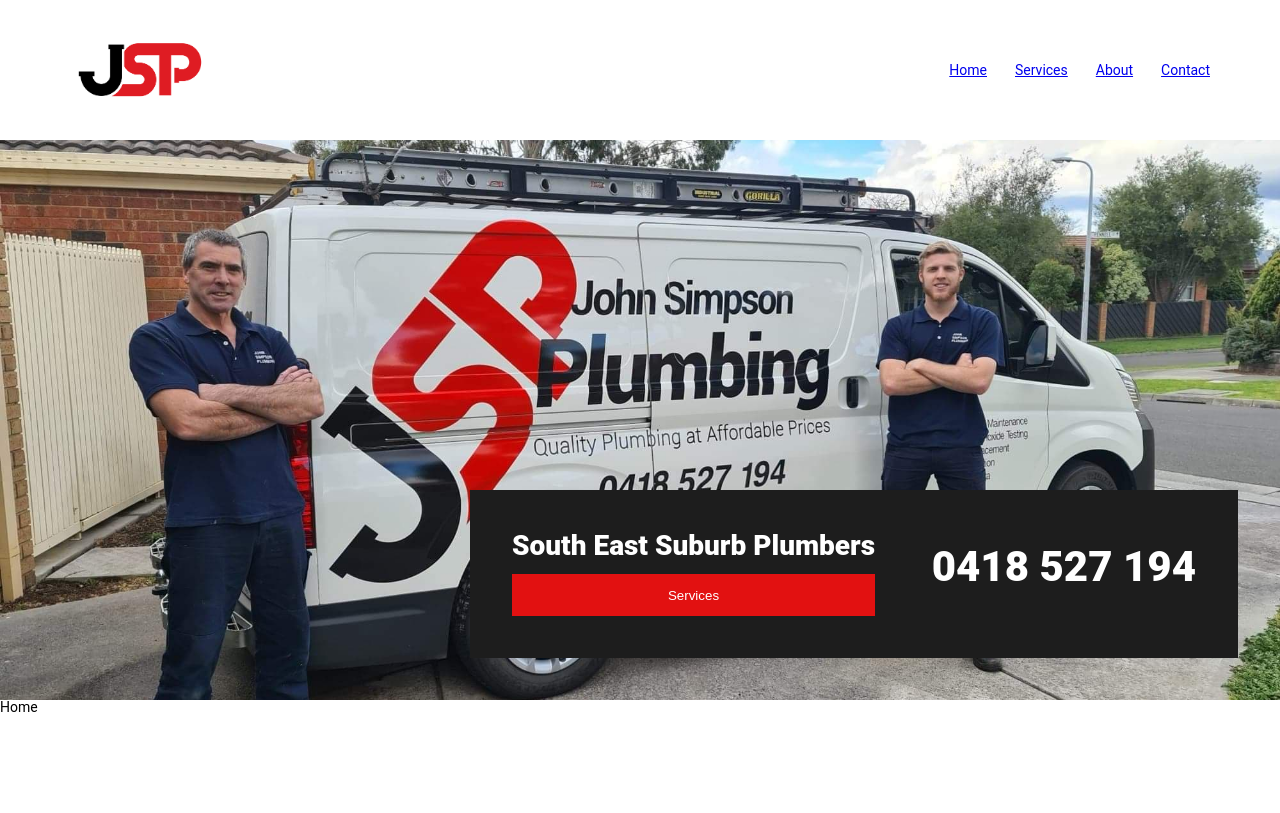
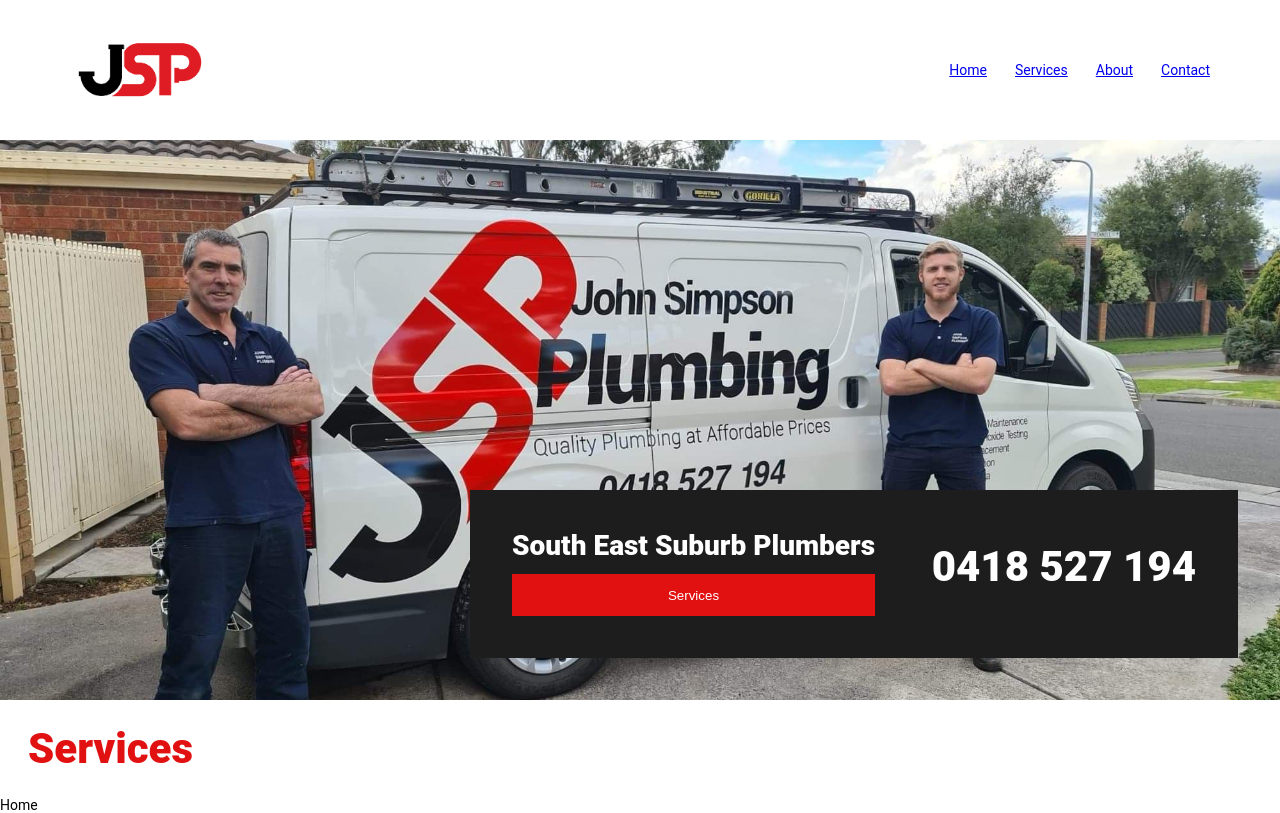
Before and after one commit to yesbrad/jsp, a React (Create React App) app: page / in a window 1280 px wide. Built offline with nearby package versions, Linux system fonts and the light colour scheme.

Commit message:
Added Heading

```diff
--- /dev/null
+++ b/src/components/heading/index.jsx
@@ -0,0 +1,12 @@
+import React from 'react';
+import './styles.scss';
+
+const Heading = ({ title }) => {
+	return (
+		<div className="heading-container">
+			<h3>{title}</h3>
+		</div>
+	);
+}
+
+export default Heading;
--- /dev/null
+++ b/src/components/heading/styles.scss
@@ -0,0 +1,10 @@
+@import '../../styles/config.scss';
+
+.heading-container {
+	h3{
+		font-size: 3rem;
+		color: $primaryColor;
+		padding: $sidePadding;
+		font-weight: 900;
+	}
+}
--- a/src/screens/home/index.jsx
+++ b/src/screens/home/index.jsx
@@ -2,12 +2,14 @@
 import './styles.scss';
 import Navigation from '../../components/navigation';
 import Header from '../../components/header';
+import Heading from '../../components/heading';
 
 const Home = () => {
 	return (
 		<div className="home-container">
 			<Navigation />
 			<Header />
+			<Heading title="Services" />
 			Home
 		</div>
 	);
--- a/src/styles/config.scss
+++ b/src/styles/config.scss
@@ -16,6 +16,7 @@
 $tabletSize : 1000px;
 $smallSize : 1400px;
 
+$sidePadding: 2rem;
 $spacing1: 1rem;
 $spacing2: 2rem;
 $borderRadius1: 2rem;
```
